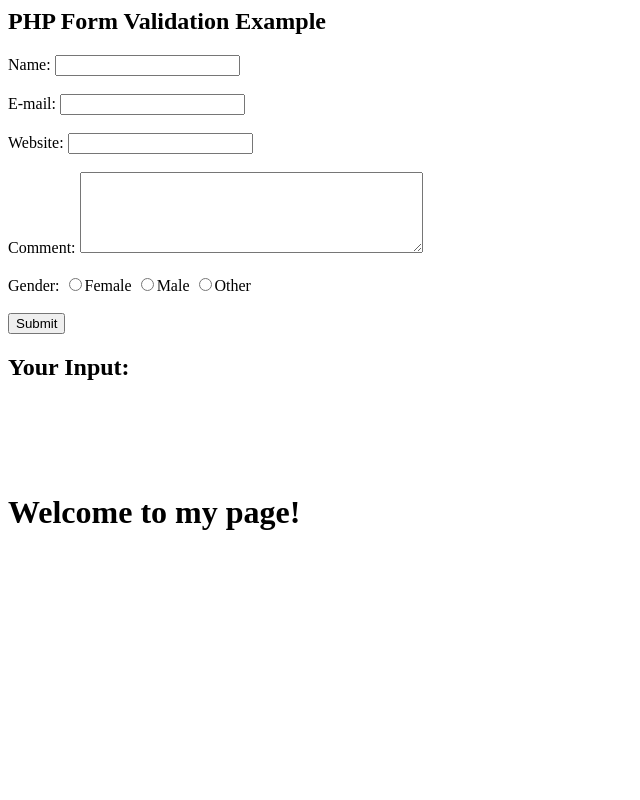
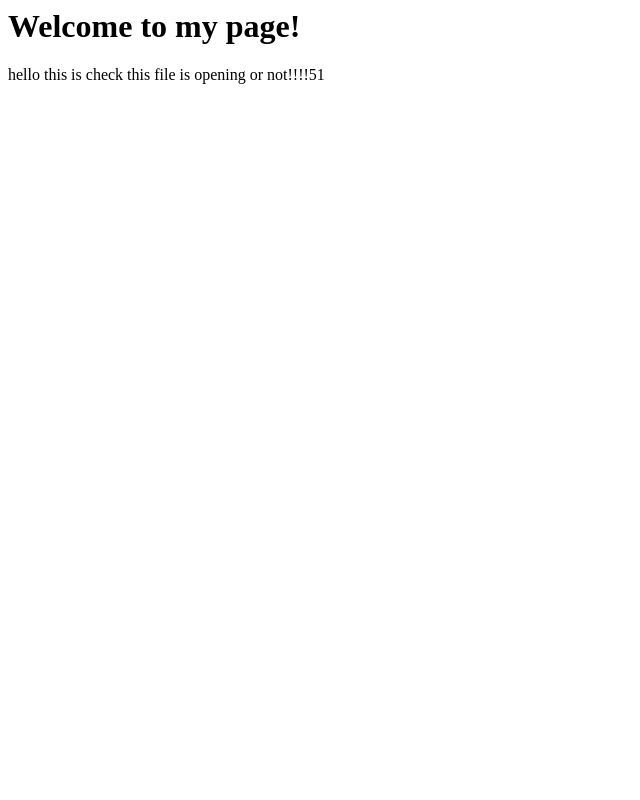
Before and after one commit to lalabhi/learnphp, a PHP site: page /include.php in a window 1280 px wide. Shown: the whole page, without its empty margins (0-640 px from the left). Run offline with PHP 8.4, Linux system fonts and the light colour scheme; data that the repository does not hold is empty.

Commit message:
file handling startinggit add include.php dict.txt

```diff
--- /dev/null
+++ b/dict.txt
@@ -0,0 +1 @@
+hello this is check this file is opening or not!!!!
--- a/include.php
+++ b/include.php
@@ -1,12 +1,16 @@
 <html>
 <body>
-
+<!--
 <div class="form">
-<?php include 'validate.php';?>
+<//?php include 'validate.php';?>
 </div>
-
+-->
 <h1>Welcome to my page!</h1>
 </p>
 
+<?php
+    echo readfile("dict.txt");
+?>
+
 </body>
 </html>
```
